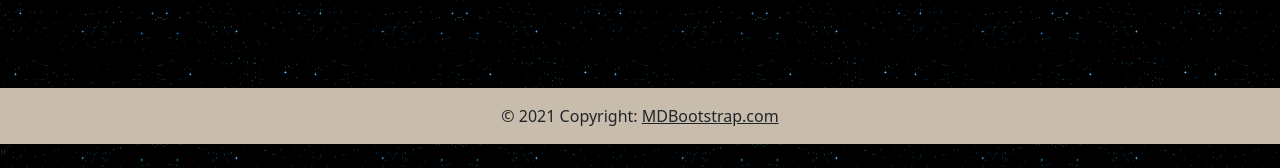
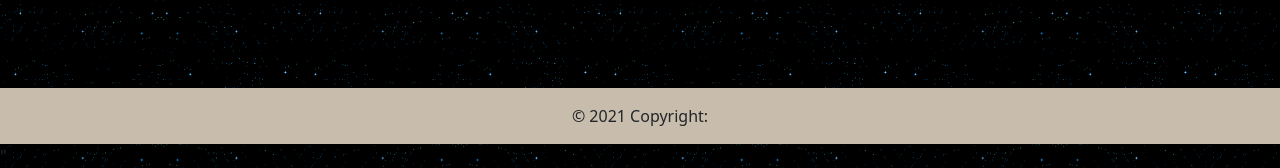
Before and after one commit to famouswelshman/16bit-reviews, a Flask app: page / in a window 1280 px wide. Shown: the part 1091-1259 px from the top of the page. Run offline with Flask 2, Linux system fonts and the light colour scheme; data that the repository does not hold is empty; some libraries are stand-ins or nearby versions.

Commit message:
update to readme

```diff
--- a/templates/base.html
+++ b/templates/base.html
@@ -37,7 +37,8 @@
                             href="{{ url_for('profile', username=session['user']) }}">Profile</a></li>
                     <li class="nav-item"><a class="nav-link" href="{{ url_for('create_review') }}">Create a Review</a>
                     </li>
-                    <li class="nav-item"><a class="nav-link" href="{{ url_for('user_reviews') }}">Manage your Reviews</a></li>
+                    <li class="nav-item"><a class="nav-link" href="{{ url_for('user_reviews') }}">Manage your
+                            Reviews</a></li>
                     <li class="nav-item"><a class="nav-link" href="{{ url_for('logout') }}">Log Out</a></li>
                     {% else %}
                     <li class="nav-item"><a class="nav-link" href="{{ url_for('login') }}">Log In</a></li>
@@ -62,7 +63,8 @@
 
     <!-- Header-->
     <div class="masthead">
-        <header class="masthead" style="background-image: url({{ url_for('static', filename='images/16bit_background.jpg') }})">
+        <header class="masthead"
+            style="background-image: url({{ url_for('static', filename='images/16bit_background.jpg') }})">
 
 
             <div class="hero">
@@ -97,7 +99,6 @@
             <!-- Copyright -->
             <div class="text-center p-3" style="background-color: rgba(0, 0, 0, 0.2);">
                 © 2021 Copyright:
-                <a class="text-dark" href="https://mdbootstrap.com/">MDBootstrap.com</a>
             </div>
             <!-- Copyright -->
         </footer>
@@ -110,7 +111,6 @@
         <!-- Bootstrap core JS-->
         <script src="https://cdn.jsdelivr.net/npm/bootstrap@5.1.3/dist/js/bootstrap.bundle.min.js"></script>
         <!-- Core theme JS-->
-
         <script src="{{ url_for('static', filename='js/scripts.js') }}"></script>"
 </body>
 
```
Also changed, not shown: static/images/favicon.ico (added).
